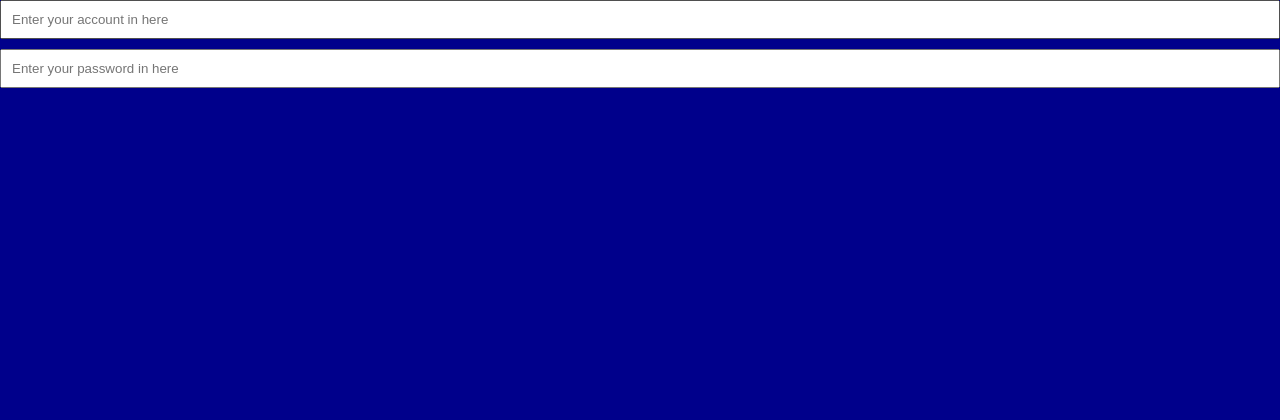
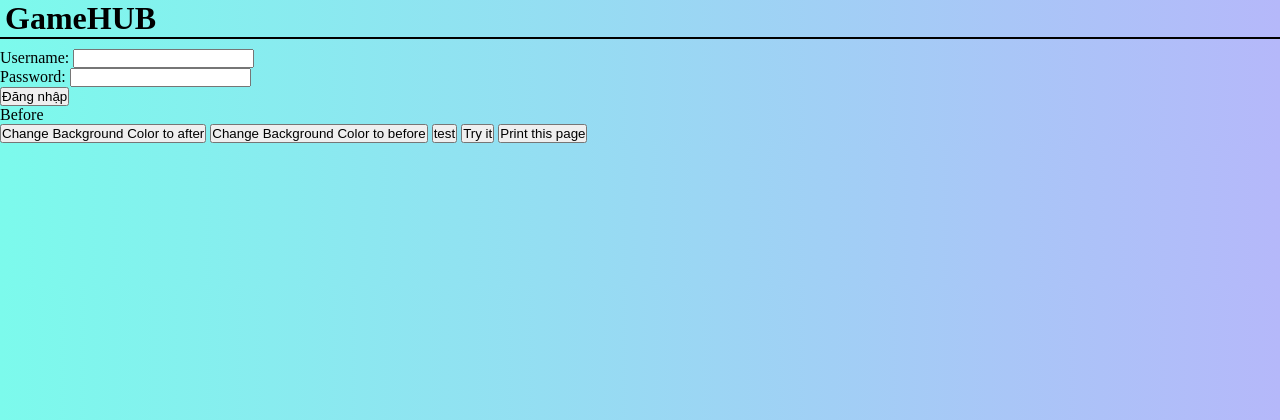
Before and after one commit to qichuang5705/Game-Hub-Platform, a Django app: template GameHub/accounts/templates/login.html in a window 1280 px wide. Shown: the top 420 px of the page. Run offline with Django 3.2, Linux system fonts and the light colour scheme; the template is opened without the code that fills it, so the values that code supplies are empty.

Commit message:
Sửa html css login

```diff
--- a/GameHub/accounts/static/css/login.css
+++ b/GameHub/accounts/static/css/login.css
@@ -1,17 +1,14 @@
+/*reset css */
 *{
+    margin: 0;
     padding: 0;
-    margin: 0;
     box-sizing: border-box;
 }
 
-input {
-    display: block; /* Đảm bảo mỗi input chiếm một dòng */
-    margin-bottom: 10px; /* Khoảng cách giữa các ô input */
-    padding: 10px; /* Thêm khoảng đệm trong ô input */
-    width: 100%; /* Chiều rộng của input */
-
+.Home{
+    padding-left: 5px;
 }
 
 body{
-    background-color: darkblue;
+    background-image: linear-gradient(90deg, #7CFAEC,#B5B8FA);
 }
--- a/GameHub/accounts/templates/login.html
+++ b/GameHub/accounts/templates/login.html
@@ -2,12 +2,30 @@
 <!DOCTYPE html>
 <html>
     <head>
-        <title>Game Hub Platfrom</title>
+        <title>GameHUB</title>
+        <meta charset="utf-8">
         <link rel="stylesheet" href="{%static 'css/login.css' %}">
+        <script src="Login.js"></script>
     </head>
 
     <body>
-        <input type="text" name="" id="" placeholder="Enter your account in here">
-        <input type="text" name="" id="" placeholder="Enter your password in here">
+        <div class="Home"><h1>GameHUB</h1></div>
+        <hr style="border: 1px solid black; margin-bottom: 10px;">
+        <label for="Username">Username:</label>
+        <input type="text" id = "Username">
+        <br>
+        <label for="Password">Password:</label>
+        <input type="password" id ="Password">
+        <br>
+        <button>Đăng nhập</button>
+        <p id = "demo">Before</p>
+        <button onclick="ChangeBackA()">Change Background Color to after</button>
+        <button onclick="ChangeBackB()">Change Background Color to before</button>
+        <button onclick="ChangeBackB()">test</button>
+        <button type="button" onclick="document.write(5 + 6)">Try it</button>
+        <script>
+            console.log(5 + 6);
+            </script>
+            <button onclick="window.print()">Print this page</button>
     </body>
 </html>
```
